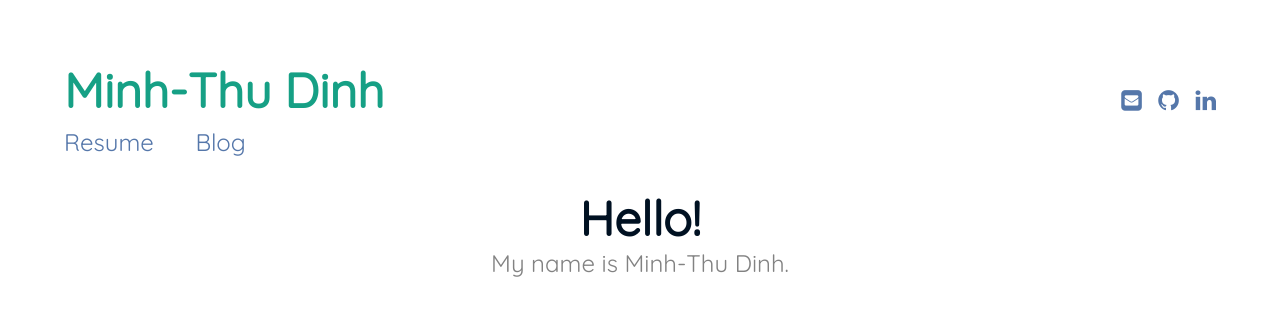
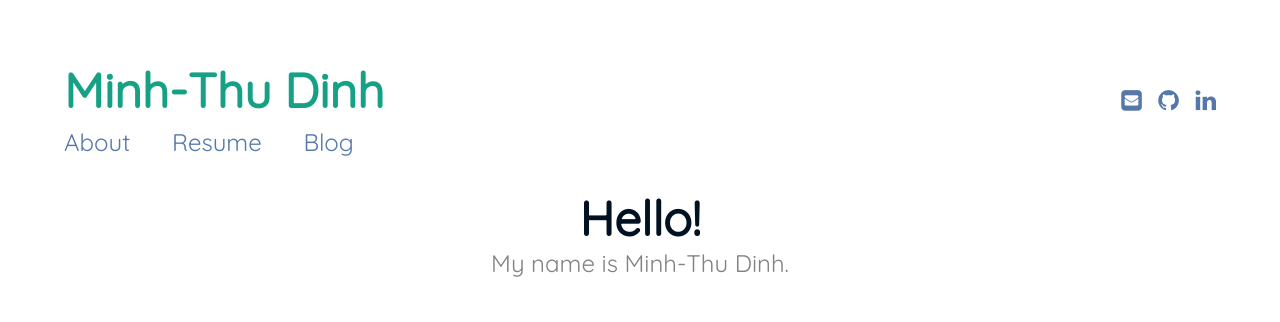
Before and after one commit to mtldinh/mtldinh-old-website, a Jekyll site: the page built from index.md, in a window 1280 px wide. Shown: the top 322 px of the page. Built offline with Jekyll 4.4.1, drawn with Linux system fonts in a browser that asks for light colours.

Commit message:
Update header.html

```diff
--- a/_includes/header.html
+++ b/_includes/header.html
@@ -2,6 +2,7 @@
 <div class="navigation">
 <a href="{{ '/' | prepend: site.baseurl }}" class="logo">{{ site.title }}</a>
 <ul class="menu">
+<li class="menu__entry"><a href="{{ '/about' | prepend: site.baseurl }}">About</a></li>
 <li class="menu__entry"><a href="{{ '/resume' | prepend: site.baseurl }}">Resume</a></li>
 <li class="menu__entry"><a href="{{ '/blog' | prepend: site.baseurl }}">Blog</a></li>
 </ul>
```
